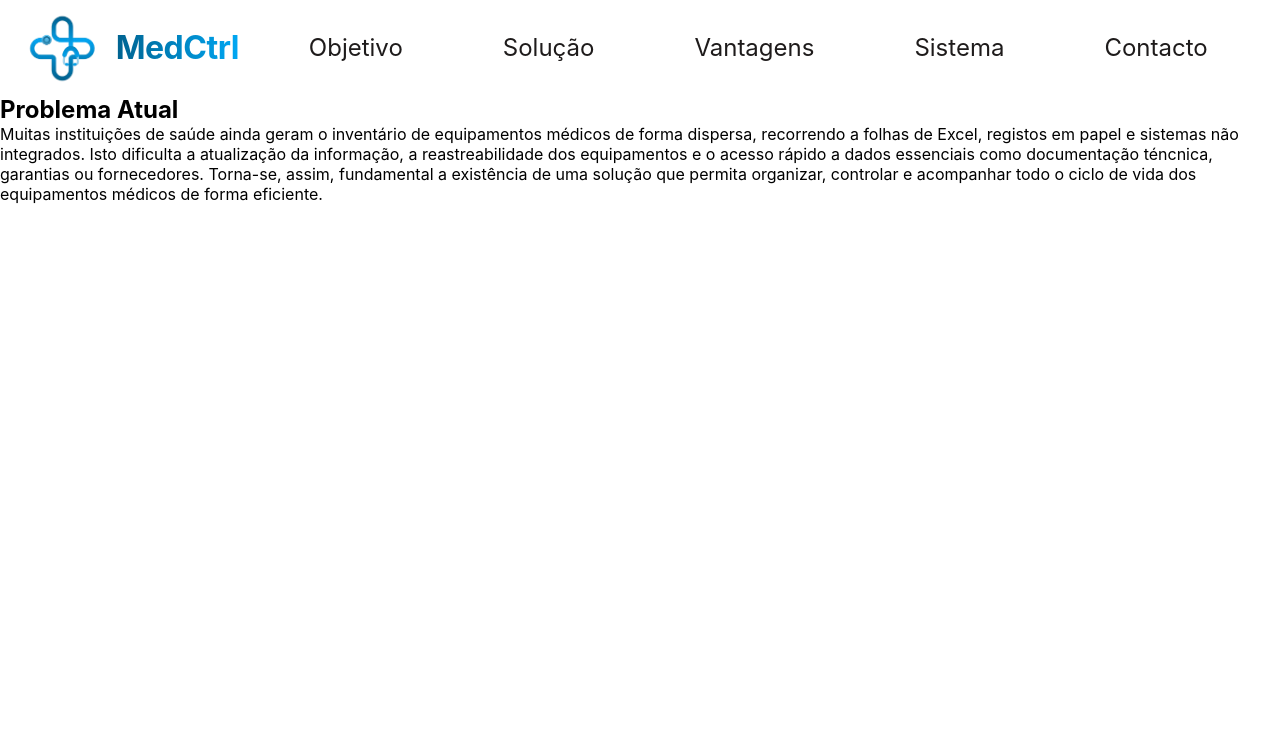
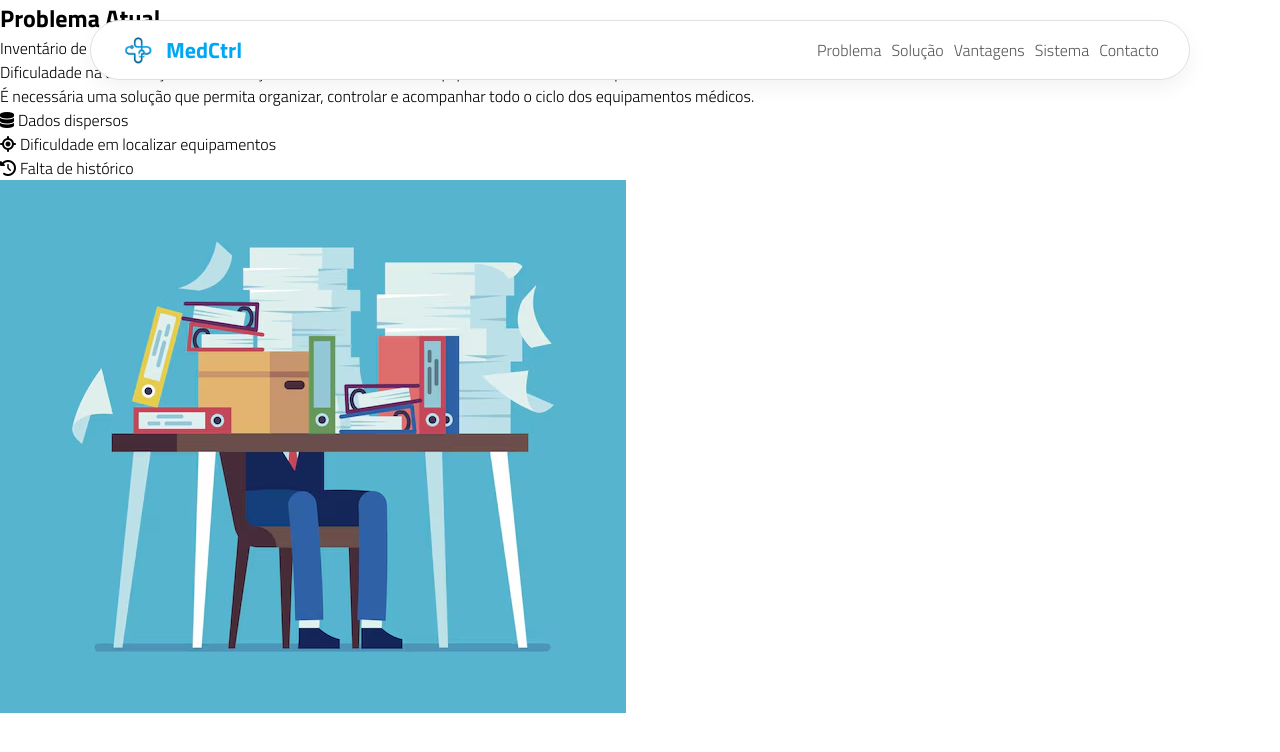
Before and after one commit to clarapereira1240902/MedCtrl, a PHP site: page / in a window 1280 px wide. Shown: the top 752 px of the page. Run offline with PHP 8.4, Linux system fonts and the light colour scheme.

Commit message:
Frontend- Atualização da barra de navegação

```diff
--- a/frontend/assets/css/estilos.css
+++ b/frontend/assets/css/estilos.css
@@ -1,67 +1,75 @@
-/* Seletor Universal - Remove margens e preenchimentos padrão */
-*{
-    margin: 0;                      /* Remove margens padrão */
-    padding: 0;                     /* Remove preenchimento padrão */
-    box-sizing: border-box;         /* Inclui a borda e o preenchimento no cálculo do tamanho */
-    font-family:  'Inter', Arial, Helvetica, sans-serif;   /* Define a fonte padrão */
+* {
+    margin: 0;
+    padding: 0;
+    box-sizing: border-box;
+    font-family: 'Titillium Web', sans-serif;
 }
 
-/* Estilo da barra de navegação principal */
-.bng-navbar{
-    background-color: #ffffff;    /* Cor de fundo escura */
-    display: flex;                  /* Coloca os elementos em linha */
-    align-items: center;            /* Centraliza os itens verticalmente */
-    justify-content: space-between; /* Espaço entre os blocos */
-    padding: 10px 20px;             /* Espaçamento interno da barra */
-    position: sticky;               /* Fixa a barra no topo ao fazer scroll */
-    top: 0;                         /* A barra fica colada ao topo */
+
+.bng-navbar {
+     position: fixed;
+    top: 20px;
+    left: 50%;
+    transform: translateX(-50%);
+
+    width: 90%;
+    max-width: 1100px;
+
+    background: #ffffff;
+    border-radius: 50px;
+    padding: 12px 30px;
+
+    display: flex;
+    align-items: center;
+    justify-content: space-between;
+
+    border: 1px solid #e0e0e0;
+    box-shadow: 0 8px 20px rgba(0,0,0,0.05);
+
+    z-index: 1000;
 }
 
-/* Estilo para os <div> internos da barra de navegação */
 .bng-navbar div {
     display: flex;                /* Coloca os elementos lado a lado */
     align-items: center;          /* Alinha-os verticalmente ao centro */
+    gap: 10px;
 }
 
-/* Estilo do logótipo na barra de navegação */
 .bng-navbar img {
-    height: 75px;                 /* Define a altura do logótipo */
-    margin-right: 10px;           /* Espaço entre o logótipo e o texto */
+    width: 35px;
 }
 
-/* Estilo do texto com o nome do site */
 .bng-navbar h3 {
-    font-size: 2.0em;             /* Aumenta o tamanho da letra */
-    letter-spacing: -0.5px;       /* Diminui o espaço entre as letras */
-    background: linear-gradient(90deg, #006390, #00a7f3);
-    background-clip: text;
-    -webkit-background-clip: text;
-    -webkit-text-fill-color: transparent;
+    font-weight: 700;
+    color: #00a7f3;
+    font-size: 22px;
 }
 
-.scroll-bar {
-  position: absolute;
-  bottom: 0;           /*fica no limite inferior */
-  left: 0;
-  width: 0%;
-  height: 3px;
-  background: linear-gradient(90deg, #60a5fa, #1e3a8a);
-}
-
-/* Estilos para os links centrais da navegação */
+/* Links */
 .container-navegacao {
-    text-align: center;         /* Centraliza os links */
-    padding: 20px;              /* Adiciona espaçamento interno */
+    display: flex;
+    gap: 25px;
 }
 
 .container-navegacao a {
-    font-size: 1.5em;           /* Aumenta o tamanho da fonte dos links */
-    margin: 0px 50px;           /* Espaçamento horizontal entre os links */
-    text-decoration: none;      /* Remove o sublinhado */
-    color: #0c0909ec;          /* Define a cor dos links */
+    text-decoration: none;
+    color: #555;
+    font-weight: 500;
+    font-size: 16px;
 }
 
 .container-navegacao a:hover {
-    color: #006390;
-    border-bottom: 2px solid #006390;
+    color:#00a7f3;
+    font-weight: 600;
 }
+
+/* Scroll bar inferior */
+.scroll-bar {
+    position: absolute;
+    bottom: 0;
+    left: 0;
+    height: 3px;
+    width: 0%;
+    background: #006390;
+    transition: width 0.2s ease;
+}
--- a/frontend/index.html
+++ b/frontend/index.html
@@ -34,7 +34,7 @@
 
         <!-- Links centrais -->
         <div class="container-navegacao">
-            <a href="#objetivo">Objetivo</a>
+            <a href="#problema">Problema</a>
             <a href="#solucao">Solução</a>
             <a href="#vantagens">Vantagens</a>
             <a href="#sistema">Sistema</a> <!--Seria uma desmonstração com prints ou vídeos (opcional)-->
@@ -50,15 +50,39 @@
     <!-- Secção Objetivo" -->
     <section class="container-texto-generico" id="objetivo">
         <div class="objetivo-content">
-            <h1>Problema Atual</h1>
-            <p>Muitas instituições de saúde ainda geram o inventário de equipamentos médicos de forma dispersa,
-                recorrendo a folhas de Excel, registos em papel e sistemas não integrados. Isto dificulta a atualização
-                da informação, a reastreabilidade dos equipamentos e o acesso rápido a dados essenciais como documentação
-                téncnica, garantias ou fornecedores. Torna-se, assim, fundamental a existência de uma solução que permita
-                organizar, controlar e acompanhar todo o ciclo de vida dos equipamentos médicos de forma eficiente.
-            </p>
+            <div class="objetivo-texto">
+                <h1>Problema Atual</h1>
+                <p>
+                    Inventário de equipamentos médicos de forma dispersa, recorrendo a folhas de Excel, registos em papel e sistemas não integrados.
+                </p>
+                <p>
+                    Dificuladade na atualização da informação, a rastreabilidade dos equipamentos e o acesso rápido a dados essenciais.
+                </p>
+                <p>
+                   É necessária uma solução que permita organizar, controlar e acompanhar todo o ciclo dos equipamentos médicos.
+                </p>
+            <div class="problemas-box">
+                <p><i class="fa-solid fa-database">&nbsp;</i>Dados dispersos</p>
+                <p><i class="fa-solid fa-location-crosshairs">&nbsp;</i>Dificuldade em localizar equipamentos</p>
+                <p><i class="fa-solid fa-clock-rotate-left">&nbsp;</i>Falta de histórico</p>
+            </div>
+        </div>
+
+        <div class="objetivo-imagem">
+            <img src="assets/img/problema.avif" alt="Problema">
         </div>
     </section>
 
+
+<script>
+window.addEventListener("scroll", () => {
+    let scrollTop = document.documentElement.scrollTop;
+    let height = document.documentElement.scrollHeight - document.documentElement.clientHeight;
+    let scrolled = (scrollTop / height) * 100;
+
+    document.querySelector(".scroll-bar").style.width = scrolled + "%";
+});
+</script>
+
 </body>
 </html>
```
Also changed, not shown: frontend/assets/img/problema.avif (added).
